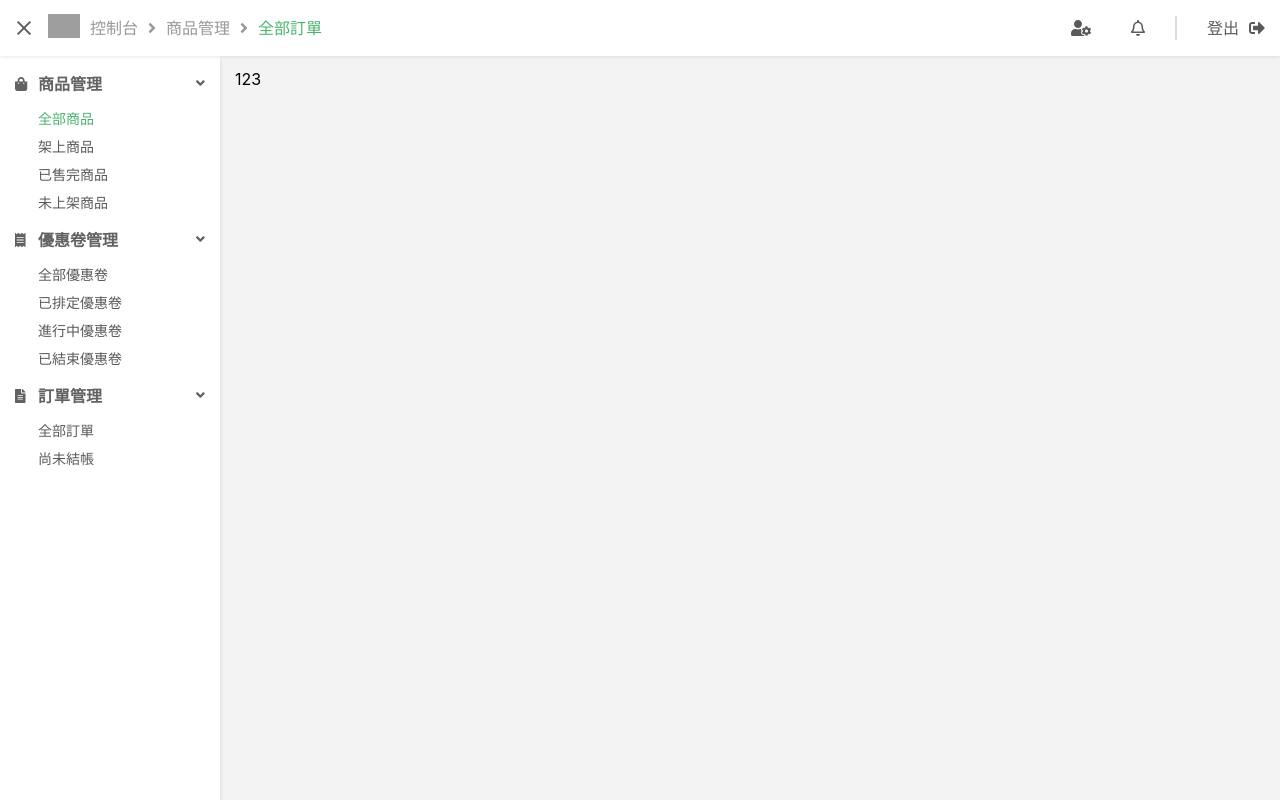
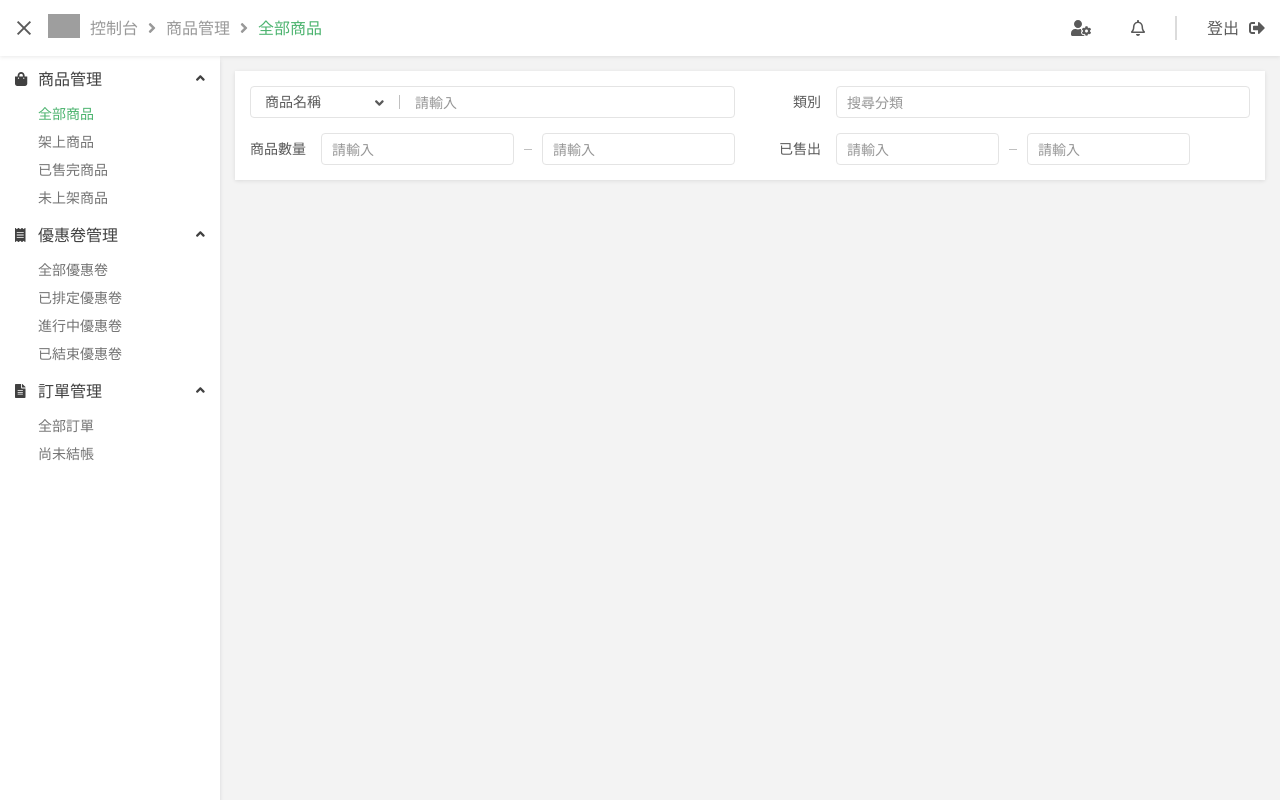
Before and after one commit to awdr74100/pet-ecommerce, a Vue app: page /admin/products/all in a window 1280 px wide. Built offline with nearby package versions, Linux system fonts and the light colour scheme; grey boxes are pictures that could not be loaded.

Commit message:
20200821 update 1

```diff
--- /dev/null
+++ b/src/assets/scss-scoped/components/Dashboard/control-panel.scss
@@ -0,0 +1,91 @@
+.control-panel {
+  font-size: 14px;
+
+  &__group {
+    position: relative;
+    display: flex;
+    align-items: center;
+    width: 100%;
+  }
+  &__select {
+    cursor: pointer;
+    position: absolute;
+    z-index: 1;
+    top: 0px;
+    bottom: 0px;
+    display: flex;
+    align-items: center;
+    width: 150px;
+
+    p {
+      pointer-events: none;
+    }
+
+    .icon {
+      transition: all 0.3s;
+      font-size: 16px;
+    }
+    .line {
+      width: 1px;
+      height: 14px;
+      background-color: lighten(theme-color('secondary'), 40%);
+    }
+    .list {
+      display: none;
+      position: absolute;
+      left: 0;
+      right: 0;
+      top: 40px;
+      background-color: #fff;
+      box-shadow: 0 0 16px 0 rgba(0, 0, 0, 0.1), 0 8px 16px 0 rgba(0, 0, 0, 0.06);
+      border-radius: 4px;
+
+      &--active {
+        display: block;
+      }
+    }
+    .list__item {
+      transition: all 0.3s;
+
+      &:hover {
+        background-color: rgb(245, 245, 245);
+      }
+      &--active {
+        color: theme-color('primary');
+      }
+    }
+  }
+  &__line {
+    width: 8px;
+    height: 1px;
+    background-color: lighten(theme-color('secondary'), 40%);
+  }
+  &__label {
+    width: 56px;
+    text-align: right;
+  }
+  &__input {
+    border: 1px solid lighten(theme-color('gray'), 30%);
+    font-size: 14px;
+    height: 32px;
+    flex: 1;
+    min-width: 0px;
+    border-radius: 4px;
+    padding-left: 10px;
+    transition: all 0.3s;
+
+    &::placeholder {
+      color: theme-color('gray');
+    }
+    &:focus,
+    &:hover {
+      border-color: darken(theme-color('gray'), 4%);
+    }
+  }
+  .pl-max {
+    padding-left: 164px;
+  }
+  .rotate {
+    transform: rotate(180deg);
+  }
+}
--- /dev/null
+++ b/src/assets/scss-scoped/components/Dashboard/data-table.scss
@@ -0,0 +1,3 @@
+.data-table{
+  width: 100%;
+}
--- a/src/assets/scss-scoped/components/Dashboard/sidebar.scss
+++ b/src/assets/scss-scoped/components/Dashboard/sidebar.scss
@@ -22,8 +22,7 @@
     align-items: center;
     margin-bottom: 8px;
     transition: all 0.3s;
-    color: lighten(theme-color('secondary'), 3%);
-    font-weight: 600;
+    color: darken(theme-color('secondary'), 10%);
 
     .text-l-1 {
       margin-left: 0.75px;
@@ -52,7 +51,7 @@
       width: 100%;
       padding: 7px 8px;
       text-decoration: none;
-      color: theme-color('secondary');
+      color: lighten(theme-color('secondary'), 10%);
       transition: all 0.3s;
 
       &:hover {
--- a/src/assets/scss-scoped/views/Dashboard/index.scss
+++ b/src/assets/scss-scoped/views/Dashboard/index.scss
@@ -18,6 +18,7 @@
   transition: transform 0.3s;
   transform: translateX(-220px);
   z-index: 15;
+  overflow: auto;
   @include desktop() {
     top: 56px;
     z-index: 5;
--- a/src/assets/scss/helpers/_variables.scss
+++ b/src/assets/scss/helpers/_variables.scss
@@ -3,7 +3,7 @@ $grid-sum: 12;
 $grid-breakpoints: (
   '': false,
   'md': 768px,
-  // 'lg': 992px,,
+  'lg': 992px,
 );
 
 $spacies: (
--- a/src/components/Dashboard/Breadcrumb.vue
+++ b/src/components/Dashboard/Breadcrumb.vue
@@ -24,7 +24,7 @@ export default {
         if (path === 'products') return '商品管理';
         if (path === 'coupons') return '優惠卷管理';
         if (path === 'orders') return '訂單管理';
-        if (list[1] === 'products' && path === 'all') return '全部訂單';
+        if (list[1] === 'products' && path === 'all') return '全部商品';
         if (list[1] === 'products' && path === 'listed') return '架上商品';
         if (list[1] === 'products' && path === 'soldout') return '已售完商品';
         if (list[1] === 'products' && path === 'unlisted') return '未上架商品';
--- /dev/null
+++ b/src/components/Dashboard/ControlPanel.vue
@@ -0,0 +1,93 @@
+<template>
+  <div class="control-panel text-secondary">
+    <div class="row mb-3">
+      <div class="col-md-6">
+        <div class="control-panel__group mt-3">
+          <div class="control-panel__select pl-3" @click="selectToggle">
+            <p>{{ selectTarget }}</p>
+            <span class="icon ml-auto mr-3" :class="{ rotate: selectActive }">
+              <font-awesome-icon :icon="['fas', 'angle-down']" size="sm" />
+            </span>
+            <ul class="list py-1" :class="{ 'list--active': selectActive }">
+              <li
+                class="list__item px-3 py-2"
+                :class="{ 'list__item--active': selectTarget === '商品名稱' }"
+              >
+                商品名稱
+              </li>
+              <li
+                class="list__item px-3 py-2"
+                :class="{ 'list__item--active': selectTarget === '商品ID' }"
+              >
+                商品ID
+              </li>
+            </ul>
+            <span class="line"></span>
+          </div>
+          <input class="control-panel__input pl-max" type="text" id="select" placeholder="請輸入" />
+        </div>
+        <div class="control-panel__group mt-3">
+          <label class="control-panel__label mr-3" for="productNum">商品數量</label>
+          <input
+            class="control-panel__input"
+            type="number"
+            min="0"
+            id="productNum"
+            placeholder="請輸入"
+          />
+          <span class="control-panel__line mx-2"></span>
+          <input class="control-panel__input" type="number" min="0" placeholder="請輸入" />
+        </div>
+      </div>
+      <div class="col-md-6">
+        <div class="control-panel__group mt-3">
+          <label class="control-panel__label mr-3" for="productCategory">類別</label>
+          <input
+            class="control-panel__input"
+            type="text"
+            id="productCategory"
+            placeholder="搜尋分類"
+          />
+        </div>
+        <div class="control-panel__group mt-3 pr-6">
+          <label class="control-panel__label mr-3" for="productSoldout">已售出</label>
+          <input
+            class="control-panel__input"
+            type="number"
+            min="0"
+            id="productSoldout"
+            placeholder="請輸入"
+          />
+          <span class="control-panel__line mx-2"></span>
+          <input class="control-panel__input" type="number" min="0" placeholder="請輸入" />
+        </div>
+      </div>
+    </div>
+  </div>
+</template>
+
+<script>
+export default {
+  data() {
+    return {
+      selectActive: false,
+      selectTarget: '商品名稱',
+    };
+  },
+  methods: {
+    selectToggle(e) {
+      if (e.target.tagName === 'DIV') {
+        this.selectActive = !this.selectActive;
+      }
+      if (e.target.tagName === 'LI') {
+        this.selectTarget = e.target.textContent.trim();
+        this.selectActive = !this.selectActive;
+      }
+    },
+  },
+};
+</script>
+
+<style lang="scss" scoped>
+@import '~@/assets/scss-scoped/components/Dashboard/control-panel';
+</style>
--- /dev/null
+++ b/src/components/Dashboard/DataTable.vue
@@ -0,0 +1,21 @@
+<template>
+  <div class="data-table px-3">
+    <div>
+      <ControlPanel />
+    </div>
+  </div>
+</template>
+
+<script>
+import ControlPanel from '@/components/Dashboard/ControlPanel.vue';
+
+export default {
+  components: {
+    ControlPanel,
+  },
+};
+</script>
+
+<style lang="scss" scoped>
+@import '~@/assets/scss-scoped/components/Dashboard/data-table.scss';
+</style>
--- a/src/components/Dashboard/Sidebar.vue
+++ b/src/components/Dashboard/Sidebar.vue
@@ -1,13 +1,13 @@
 <template>
-  <div class="sidebar">
+  <div class="sidebar mb-6">
     <div class="logo d-md-none">毛孩<span class="highlight">百貨</span></div>
-    <ul class="p-3">
+    <ul class="p-3 pt-2">
       <li>
         <div class="tab-name py-1" @click="tabToggle('products')">
           <span class="mr-2"><font-awesome-icon :icon="['fas', 'shopping-bag']" size="sm"/></span>
           <p class="text-l-1">商品管理</p>
           <span class="ml-auto" :class="{ rotate: activeTab.includes('products') }">
-            <font-awesome-icon :icon="['fas', 'angle-up']" size="sm" />
+            <font-awesome-icon :icon="['fas', 'angle-down']" size="sm" />
           </span>
         </div>
         <ul class="list ml-3" :class="{ 'list--active': activeTab.includes('products') }">
@@ -60,7 +60,7 @@
           <span class="mr-2"><font-awesome-icon :icon="['fas', 'receipt']" size="sm"/></span>
           <p class="text-l-2">優惠卷管理</p>
           <span class="ml-auto" :class="{ rotate: activeTab.includes('coupons') }">
-            <font-awesome-icon :icon="['fas', 'angle-up']" size="sm" />
+            <font-awesome-icon :icon="['fas', 'angle-down']" size="sm" />
           </span>
         </div>
         <ul class="list ml-3" :class="{ 'list--active': activeTab.includes('coupons') }">
@@ -113,7 +113,7 @@
           <span class="mr-2"><font-awesome-icon :icon="['fas', 'file-alt']" size="sm"/></span>
           <p class="text-l-2">訂單管理</p>
           <span class="ml-auto" :class="{ rotate: activeTab.includes('orders') }">
-            <font-awesome-icon :icon="['fas', 'angle-up']" size="sm" />
+            <font-awesome-icon :icon="['fas', 'angle-down']" size="sm" />
           </span>
         </div>
         <ul class="list ml-3" :class="{ 'list--active': activeTab.includes('orders') }">
--- a/src/fontAwesome.js
+++ b/src/fontAwesome.js
@@ -10,7 +10,7 @@ import {
   faAngleRight,
   faUserCog,
   faShoppingBag,
-  faAngleUp,
+  faAngleDown,
   faFileAlt,
   faReceipt,
 } from '@fortawesome/free-solid-svg-icons';
@@ -28,7 +28,7 @@ const icons = [
   faUserCog,
   faBell,
   faShoppingBag,
-  faAngleUp,
+  faAngleDown,
   faFileAlt,
   faReceipt,
 ];
--- a/src/views/Dashboard/Products.vue
+++ b/src/views/Dashboard/Products.vue
@@ -1,21 +1,23 @@
 <template>
   <div class="container mt-3">
-    <p>123</p>
-    <p>{{ path }}</p>
+    <div class="row no-gutters bg-white box-shadow">
+      <DataTable />
+    </div>
   </div>
 </template>
 
 <script>
+import DataTable from '@/components/Dashboard/DataTable.vue';
+
 export default {
-  computed: {
-    path() {
-      const path = this.$route.mata;
-      console.log('re');
-      return path;
-    },
-  },
-  created() {
-    console.log('created');
+  components: {
+    DataTable,
   },
 };
 </script>
+
+<style lang="scss" scoped>
+.box-shadow {
+  box-shadow: rgba(0, 0, 0, 0.1) 0px 1px 4px 0px;
+}
+</style>
```
